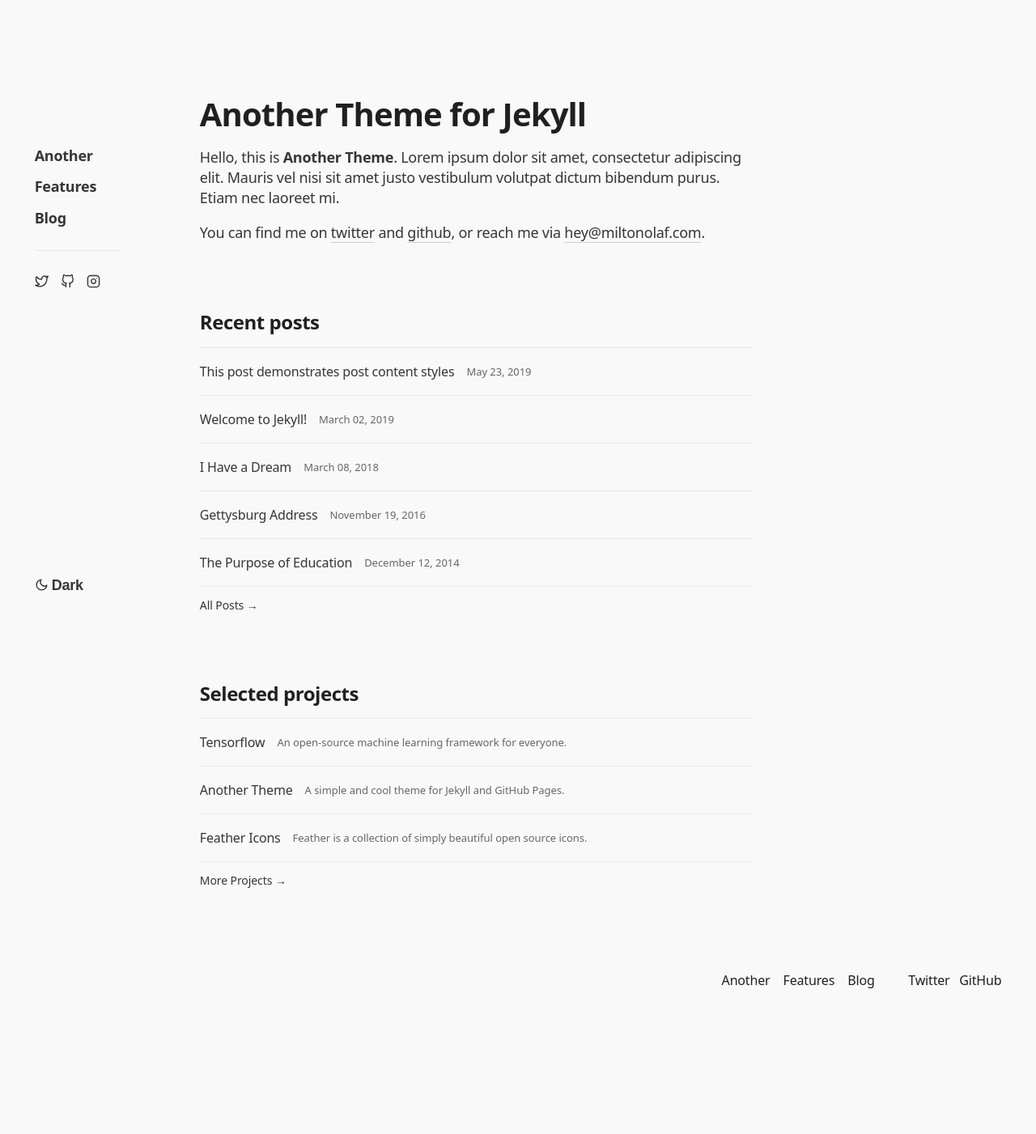
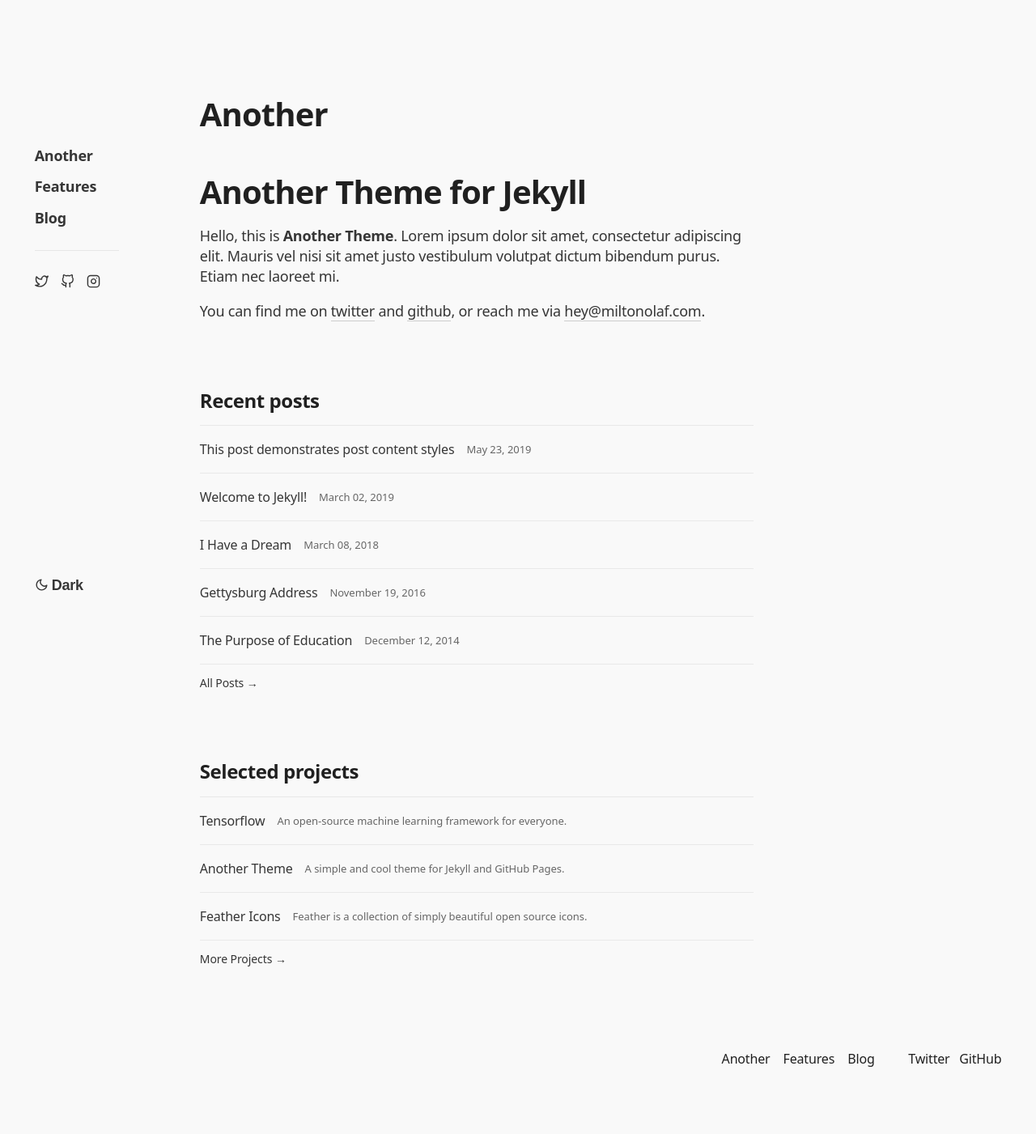
Before and after one commit to miltonparedes/another, a Jekyll site: the page built from index.md, in a window 1280 px wide. Shown: the whole page at 81% size. Built offline with Jekyll 4.4.1, drawn with Linux system fonts in a browser that asks for light colours; some web fonts are replaced; a style sheet for code colours, icons or effects is not loaded; before the commit the page ends 1304 px from its top, so only the background shows below that.

Commit message:
Fix page title condition

```diff
--- a/_layouts/page.html
+++ b/_layouts/page.html
@@ -3,7 +3,7 @@
 ---
 <div class="{% if page.content_width == "large"%}col-12 col-xl-10{% else %}col-12 col-md-10 col-lg-9 col-xl-7{% endif %} pt-4 pt-lg-5 page-wrap" role="main">
   <article>
-    {%- if page.page_title -%}
+    {%- if page.title -%}
       <header class="post-header mb-4">
         <h1>{{ page.title }}</h1>
       </header>
```
